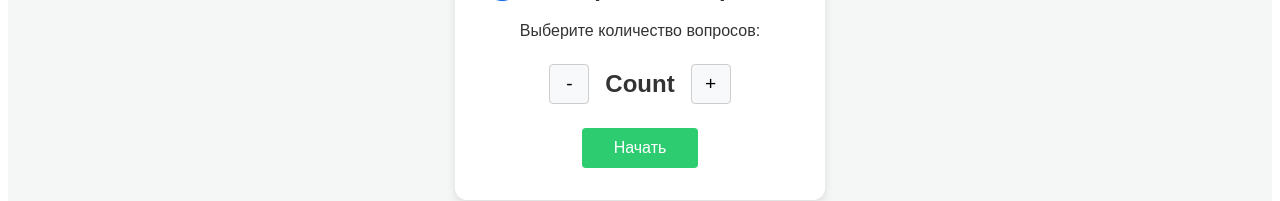
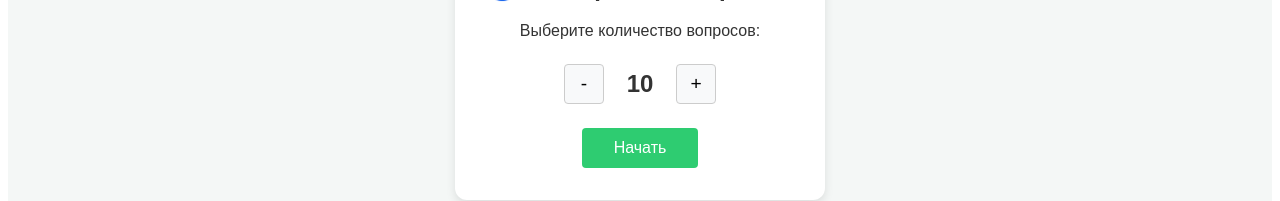
Before and after one commit to mejiamin/react_quiz_app, a React (Vite) app: page / in a window 1280 px wide. Shown: the part 403-604 px from the top of the page. Built offline with nearby package versions, Linux system fonts and the light colour scheme.

Commit message:
Update lesson-2

```diff
--- /dev/null
+++ b/src/data/index.js
@@ -0,0 +1 @@
+export * from "./quizData"
--- /dev/null
+++ b/src/data/quizData.js
@@ -0,0 +1,3 @@
+import quiz_question from './quiz_questions.json'
+
+export const quizData = quiz_question
--- a/src/pages/results/ResultsPage.jsx
+++ b/src/pages/results/ResultsPage.jsx
@@ -1,8 +1,7 @@
-import { useNavigate } from 'react-router-dom'
 import styles from './resultsPage.module.css'
 
 export const ResultsPage = () => {
-  const navigate = useNavigate()
+
 
   return (
     <div className={styles.container}>
--- a/src/pages/start/StartPage.jsx
+++ b/src/pages/start/StartPage.jsx
@@ -1,6 +1,8 @@
 import styles from './startPage.module.css'
 
 export const StartPage = () => {
+
+
   const fakeHistory = [
     {
       question: "Флаг какой страны изображен?",
--- a/src/pages/welcome/WelcomePage.jsx
+++ b/src/pages/welcome/WelcomePage.jsx
@@ -1,8 +1,7 @@
-import { useNavigate } from 'react-router-dom'
 import styles from './welcomePage.module.css'
 
 export const WelcomePage = () => {
-  const navigate = useNavigate()
+
 
   return (
     <div className={styles.card}>
@@ -11,7 +10,7 @@ export const WelcomePage = () => {
 
       <div className={styles.counter}>
         <button className={styles.btn}>-</button>
-        <span className={styles.value}>Count</span>
+        <span className={styles.value}>10</span>
         <button className={styles.btn}>+</button>
       </div>
 
```
